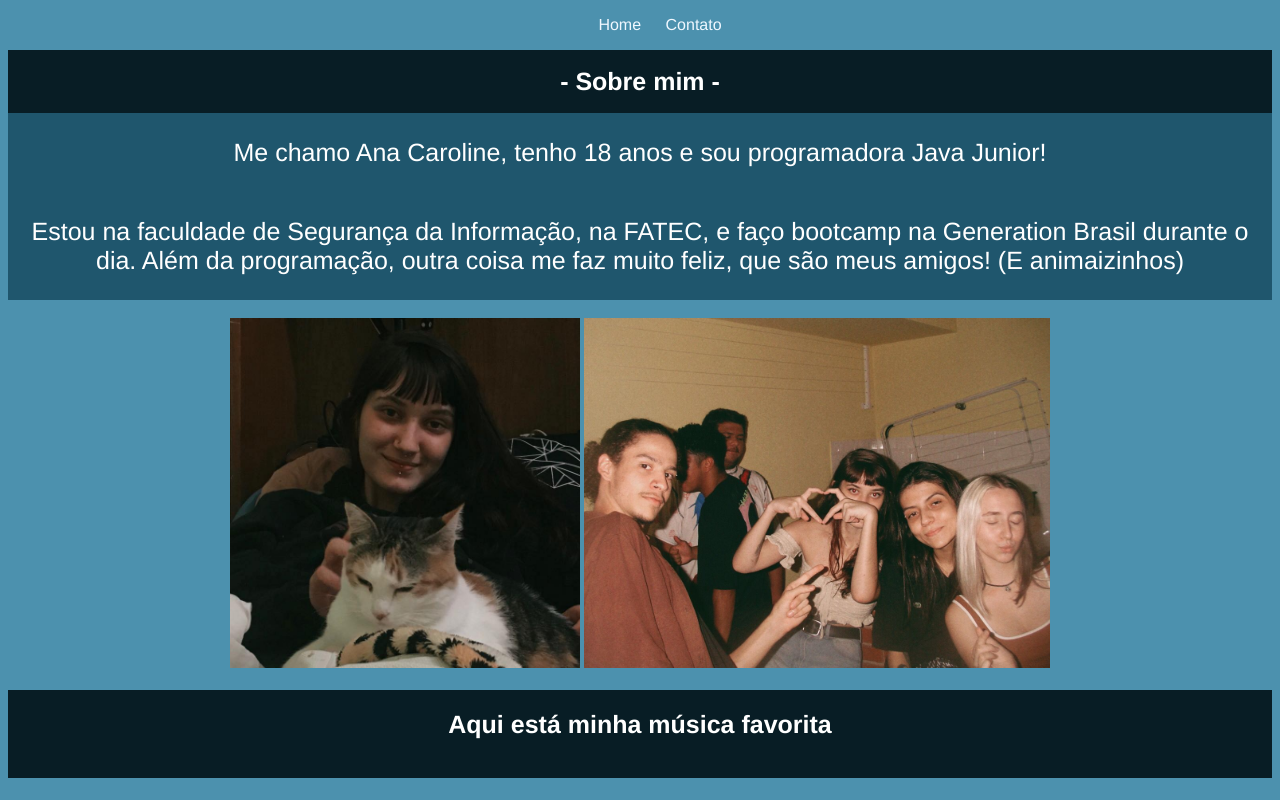
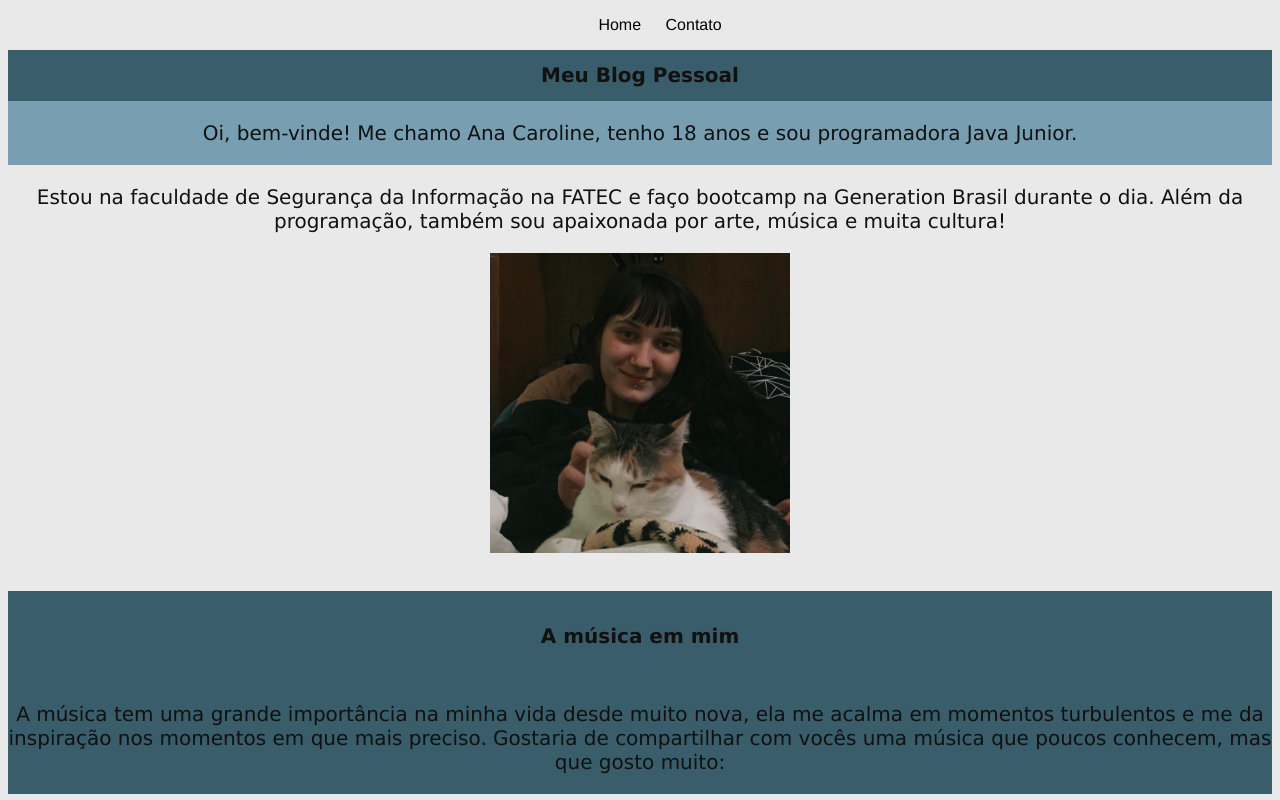
Before and after one commit to carol-alonso/Fundamentos-Web, a plain HTML site: page Fundamentos/index.html in a window 1280 px wide. Shown: the top 800 px of the page. Drawn offline with Linux system fonts and the light colour scheme.

Commit message:
javascript

```diff
--- a/Fundamentos/assets/CSS/styles.css
+++ b/Fundamentos/assets/CSS/styles.css
@@ -1,32 +1,34 @@
-.center {
+#center {
+  text-align: center;
+}
+
+.centermenu {
   text-align: center;
 }
 
 #wpp {
-  background-color: #4c91ae;
-  background-image: url("R.jpg");
+  background-color: #e9e9e9;
 }
 
 .fontcursive {
-  font-family: "Franklin Gothic Medium", "Arial Narrow", Arial, sans-serif;
-  font-size: 25px;
-  color: white;
+  font-family: Verdana, Arial, Helvetica, sans-serif;
+  font-size: 20px;
+  color: rgb(17, 17, 17);
 }
-.fontcursive2 {
+.font2 {
   font-family: "Franklin Gothic Medium", "Arial Narrow", Arial, sans-serif;
   font-size: 15px;
-  color: white;
+  color: rgb(0, 0, 0);
 }
 
 .flexcontainer {
   display: flex;
-  background-color: #1f566d;
+  background-color: #779fb1;
   flex-direction: column;
   flex-wrap: wrap;
 }
 
 .flexcontainer > div {
-  background-color: #1f566d;
   margin: 10px;
   padding: 20px;
   font-size: 20px;
@@ -34,7 +36,7 @@
 
 .flexcontainer2 {
   display: flex;
-  background-color: #081d25;
+  background-color: #3a5d6b;
   flex-direction: column;
 }
 
@@ -47,7 +49,6 @@
 
 .flexcontainer3 {
   display: flex;
-  background-color: #4c91ae;
   flex-direction: column;
   align-items: center;
 }
@@ -57,12 +58,7 @@
   padding: 20px;
   font-size: 20px;
 }
-.flexcontainer4 {
-  display: flex;
-  background-color: #1f566d;
-  flex-direction: column;
-  align-items: center;
-}
+
 
 #menu li {
   display: inline;
@@ -72,21 +68,15 @@
 
 #menu li a {
   text-decoration: none;
-  color: aliceblue;
+  color: rgb(3, 3, 3);
 }
 
 #menu li a:hover {
   color: #081d25;
 }
 
-/* TESTE
+.tmsocial {
+  width: 50px;
 
-    #button div button {
-    text-decoration: none;
-    color: aliceblue;
+  padding: 50px;
 }
-
-#button div button:hover {
-    color: #081d25;
-}
-*/
--- a/Fundamentos/index.html
+++ b/Fundamentos/index.html
@@ -1,14 +1,17 @@
 <!DOCTYPE html>
 <html lang="pt-br">
+
   <head>
     <meta charset="UTF-8" />
     <meta http-equiv="X-UA-Compatible" content="IE=edge" />
     <meta name="viewport" content="width=device-width, initial-scale=1.0" />
-    <title>Meu blog</title>
+    <title>Meu blog pessoal</title>
     <link rel="stylesheet" href="assets/CSS/styles.css" />
   </head>
-  <body class="center" id="wpp">
-    <ul id="menu">
+
+  <body id="wpp">
+
+    <ul id="menu" class="centermenu">
       <li>
         <a href="index.html">Home</a>
       </li>
@@ -18,33 +21,38 @@
     </ul>
 
     <div class="flexcontainer2">
-      <h1 class="fontcursive">- Sobre mim -</h1>
+      <h1 class="fontcursive" id="center"> Meu Blog Pessoal </h1>
     </div>
-    <div class="flexcontainer">
+
+    <div class="flexcontainer" id="center">
       <p class="fontcursive">
-        Me chamo Ana Caroline, tenho 18 anos e sou programadora Java Junior!
+        Oi, bem-vinde! Me chamo Ana Caroline, tenho 18 anos e sou programadora Java Junior.
       </p>
-      <p class="fontcursive">
-        Estou na faculdade de Segurança da Informação, na FATEC, e faço bootcamp
-        na Generation Brasil durante o dia. Além da programação, outra coisa me
-        faz muito feliz, que são meus amigos! (E animaizinhos)
+      </div>
+
+      <div>
+      <p class="fontcursive" id="center">
+        Estou na faculdade de Segurança da Informação na FATEC e faço bootcamp
+        na Generation Brasil durante o dia. Além da programação, também sou apaixonada por arte, música e muita cultura!
+      </p>
+      <p id="center">
+        <img src="assets/img/eu.jpg" alt="Uma foto minha" width="300px">
       </p>
     </div>
+
     <br />
-    <div>
-      <img src="assets/img/eu.jpg" alt="Uma foto minha" width="350px" />
-      <img
-        src="assets/img/amigos.jpeg"
-        alt="Uma foto com amigos"
-        width="466px"
-      />
+
+    <div class="flexcontainer2" id="center">
+      <h5 class="fontcursive">A música em mim</h5>
+      <p class="fontcursive">
+        A música tem uma grande importância na minha vida desde muito nova, ela me acalma em momentos turbulentos e me da
+        inspiração nos momentos em que mais preciso. Gostaria de compartilhar com vocês uma música que poucos conhecem, mas
+        que gosto muito:
+      </p>
     </div>
+
     <br />
-    <div class="flexcontainer2">
-      <h2 class="fontcursive">Aqui está minha música favorita</h2>
-      <br />
-    </div>
-    <br />
+
     <div class="flexcontainer3">
       <br /><br />
       <iframe
@@ -56,10 +64,21 @@
         allow="accelerometer; autoplay; clipboard-write; encrypted-media; gyroscope; picture-in-picture"
         allowfullscreen
       ></iframe>
+<hr/>
+      <div>
+        <h1 class="fontcursive"> Acesse minhas redes sociais!</h1>
+        <a href="https://www.linkedin.com/in/lacerdacarol">
+          <img src="assets/img/linkedin.png" alt="linkedin" class="tmsocial">
+                  </a>
 
-      <div><img src="assets/img/gato.jpg" alt="gatinho" /></div>
-    </div>
-    <hr />
+                  <a href="https://www.github.com/carol-alonso">
+          <img src="assets/img/github.png" alt="github" class="tmsocial">
+                  </a>
+
+
+      </div>
+
+    <hr/>
     <footer>Ana Caroline Alonso - Projeto FrondEnd da Generation &copy;</footer>
   </body>
 </html>
```
Also changed, not shown: Fundamentos/assets/js/script.js (added, +21 -0 lines), Fundamentos/contato.html (+7 -3 lines), Fundamentos/assets/img/R.jpg (deleted), Fundamentos/assets/img/amigos.jpeg (deleted), Fundamentos/assets/img/gato.jpg (deleted), Fundamentos/assets/img/github.png (added), Fundamentos/assets/img/linkedin.png (added).
